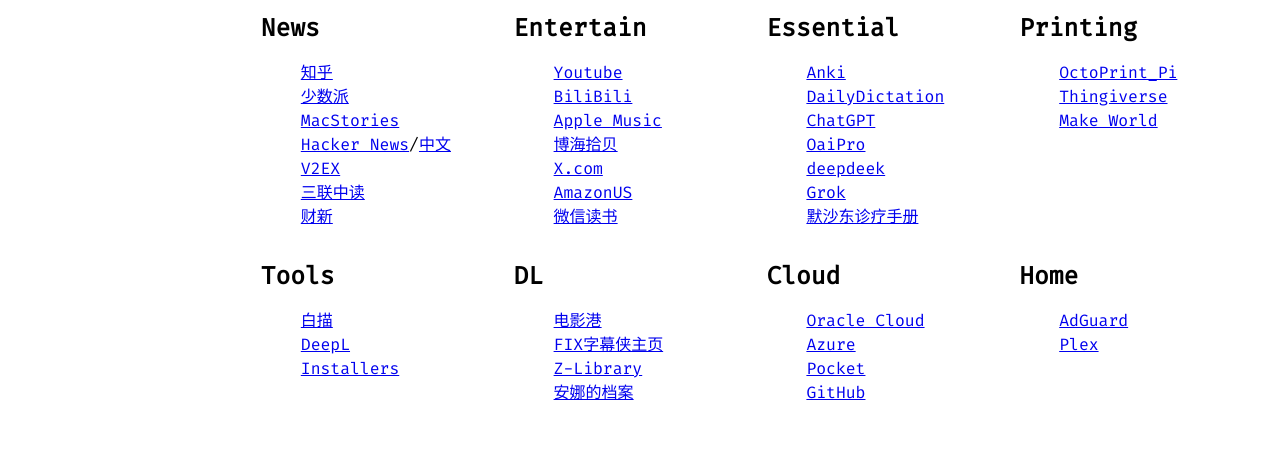
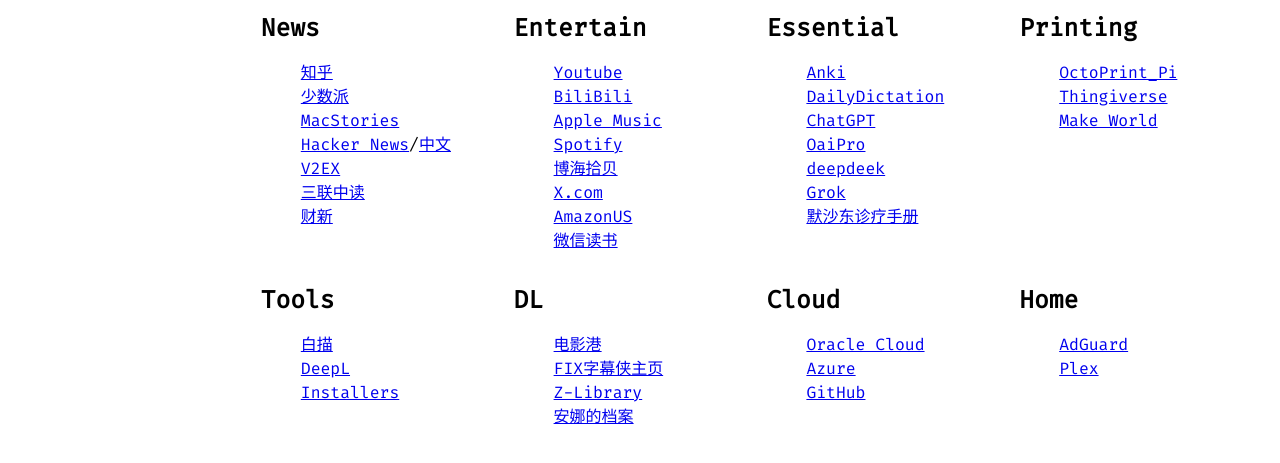
Before and after one commit to endoce/Fav-Cloud, a plain HTML site: page index.html in a window 1280 px wide. Shown: the part 99-562 px from the top of the page. Drawn offline with Linux system fonts and the light colour scheme; a script that the page names is missing.

Commit message:
Update spotify

```diff
--- a/index.html
+++ b/index.html
@@ -51,6 +51,7 @@
             <li><a href="https://youtube.com">Youtube</a></li>
             <li><a href="https://t.bilibili.com/">BiliBili</a></li>
             <li><a href="https://music.apple.com/cn/browse">Apple Music</a></li>
+            <li><a href="https://open.spotify.com/">Spotify</a></li>
             <li><a href="https://www.bohaishibei.com/">博海拾贝</a></li>
             <li><a href="https://www.x.com">X.com</a></li>
             <li><a href="https://www.amazon.com">AmazonUS</a></li>
@@ -109,7 +110,6 @@
         <ul>
             <li><a href="https://www.oracle.com/cloud/sign-in.html">Oracle Cloud</a></li>
             <li><a href="https://portal.azure.com/?whr=live.com">Azure</a></li>
-            <li><a href="https://getpocket.com/my-list?s=ext_rc_open">Pocket</a></li>
             <li><a href="https://github.com">GitHub</a></li>
         </ul>
     </div>
```
